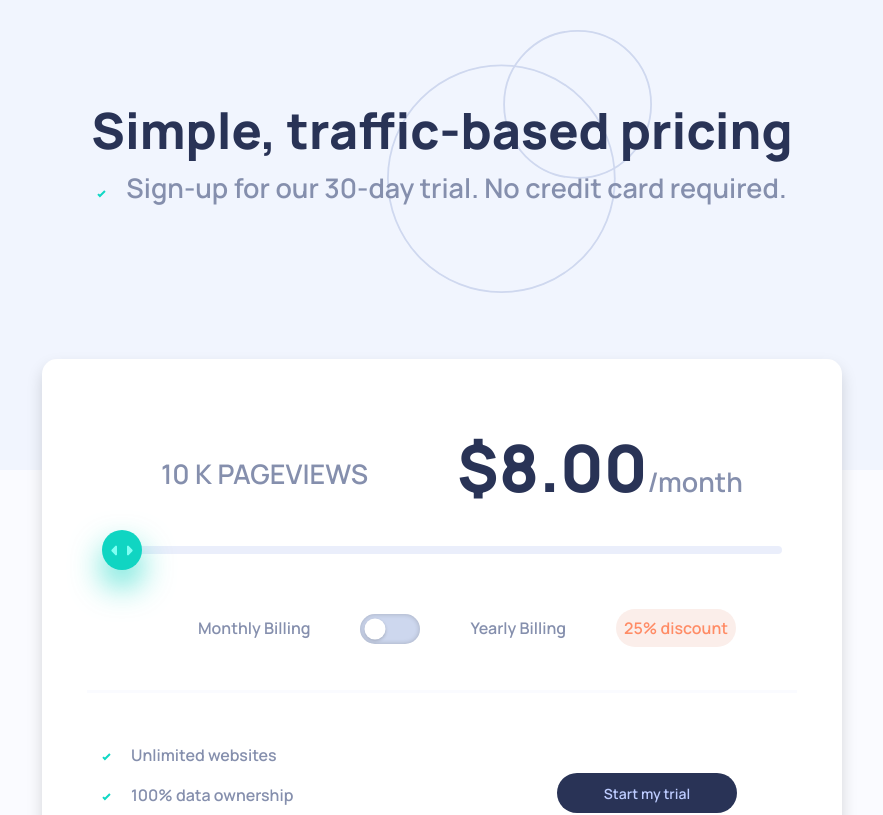
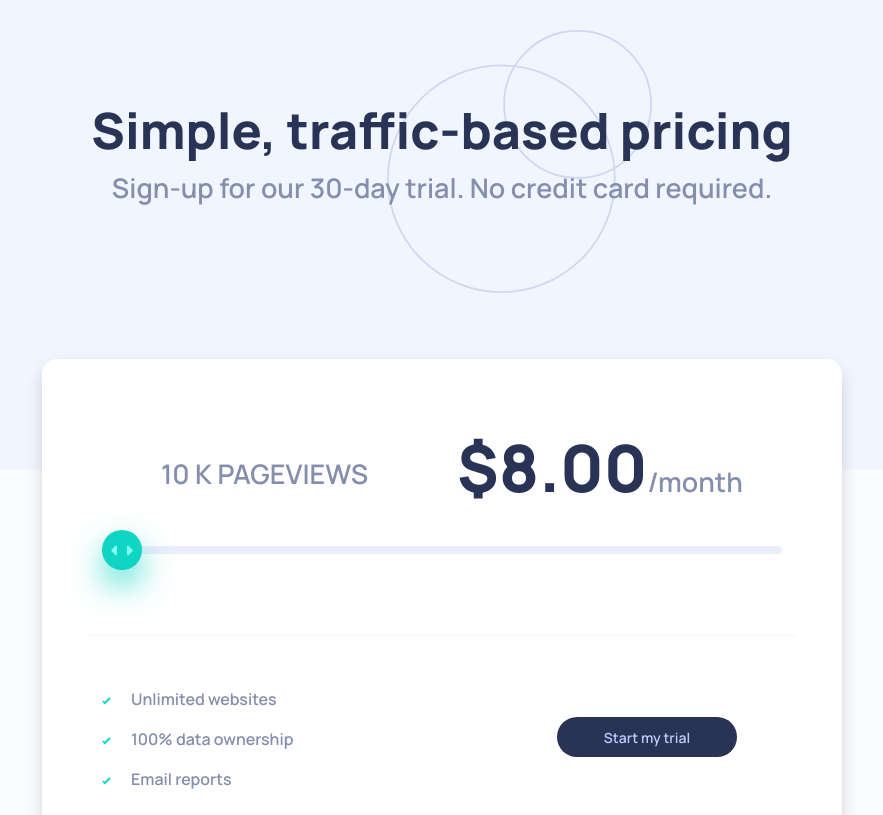
Before and after one commit to Avery-techdev/interactive-pricing-component-react, a React (Create React App) app: page / in a window 1280 px wide. Shown: the top 815 px of the page, without its empty margins (198-1081 px from the left). Built offline with nearby package versions, Linux system fonts and the light colour scheme.

Commit message:
comment and clean up

```diff
--- a/src/Pricing.css
+++ b/src/Pricing.css
@@ -1,3 +1,8 @@
+.Pricing p::before {
+  content: url(./imgs/icon-check.svg);
+  padding-right: 20px;
+}
+
 .Pricing {
   background-color: hsl(0, 0%, 100%);
   border-radius: 15px;
--- a/src/Slider.css
+++ b/src/Slider.css
@@ -48,11 +48,6 @@ input[type="checkbox"]:before {
 
 input:checked[type="checkbox"]:before {
   left: 30px;
-}
-
-p::before {
-  content: url(./imgs/icon-check.svg);
-  padding-right: 20px;
 }
 
 .dollar {
--- a/src/Slider.js
+++ b/src/Slider.js
@@ -75,7 +75,7 @@ class Slider extends React.Component {
         ref={this.slider}
         defaultValue={this.state.priceInputValue}
         onChange={this.handlePricingSlide}
-      />
+      /> {/* ---build later---
       <div className="billing-text">
         <span className="text-spacing">
           Monthly Billing
@@ -87,7 +87,7 @@ class Slider extends React.Component {
         <span className="discount">
           25% discount
         </span>
-      </div>
+      </div>*/}
     </div>
 
   );
```
